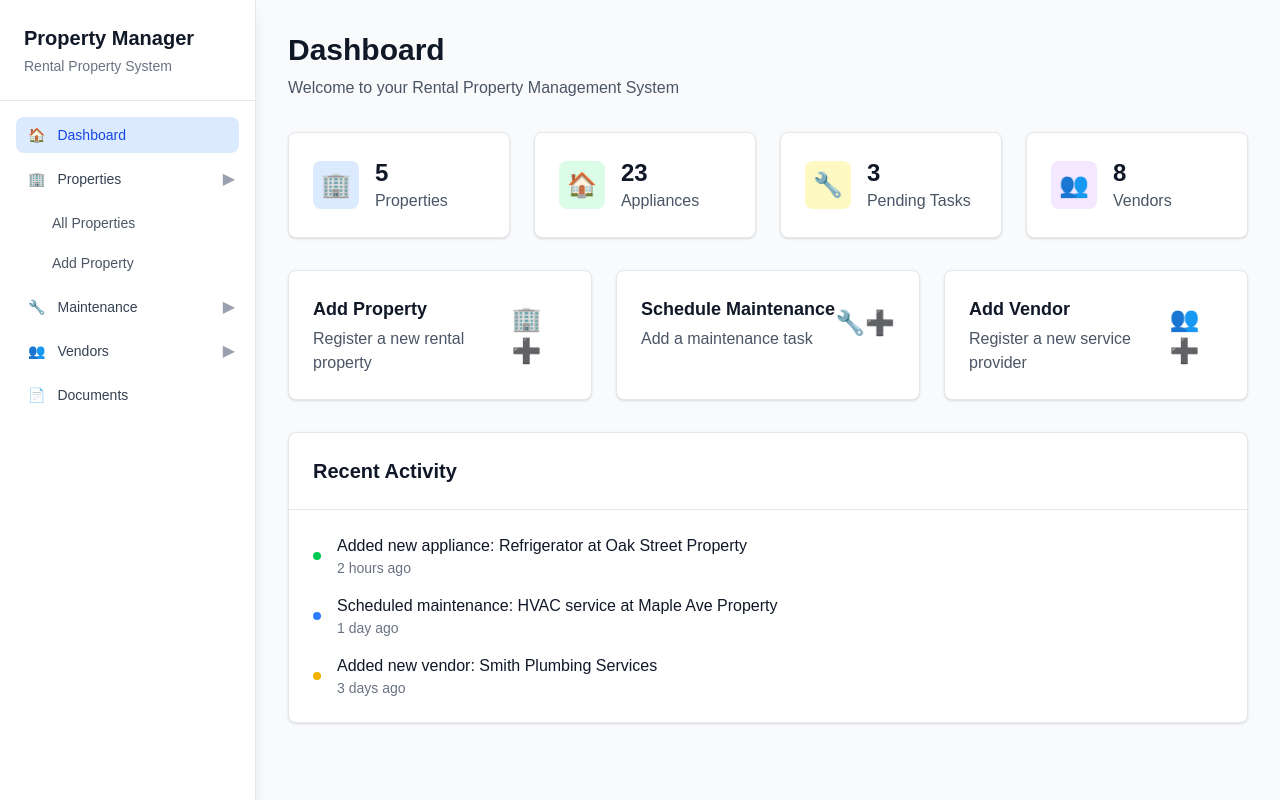
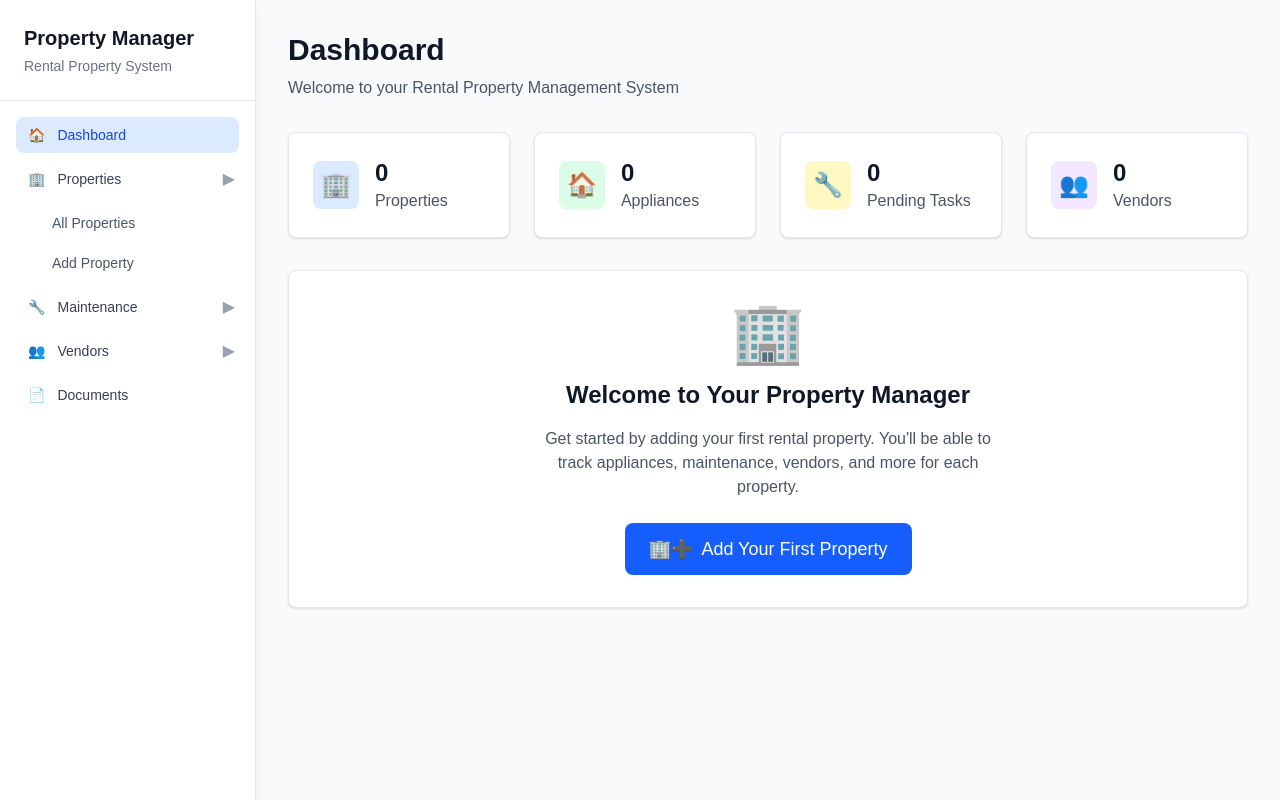
Before and after one commit to MasonDudley/home-manual, a Next.js app: page / in a window 1280 px wide. Built offline with nearby package versions, Linux system fonts and the light colour scheme.

Commit message:
Update dashboard to use real data and show proper empty states

```diff
--- a/src/app/page.tsx
+++ b/src/app/page.tsx
@@ -1,6 +1,22 @@
+'use client';
+
 import Link from 'next/link';
+import { useEffect, useState } from 'react';
+import { getStats } from './lib/dataManager';
 
 export default function Dashboard() {
+  const [stats, setStats] = useState({
+    propertyCount: 0,
+    applianceCount: 0,
+    vendorCount: 0,
+    pendingTasks: 0
+  });
+
+  useEffect(() => {
+    // Load stats when component mounts
+    setStats(getStats());
+  }, []);
+
   return (
     <div className="space-y-8">
       <div>
@@ -20,7 +36,7 @@ export default function Dashboard() {
               <span className="text-2xl">🏢</span>
             </div>
             <div className="ml-4">
-              <p className="text-2xl font-bold text-gray-900 dark:text-white">5</p>
+              <p className="text-2xl font-bold text-gray-900 dark:text-white">{stats.propertyCount}</p>
               <p className="text-gray-600 dark:text-gray-400">Properties</p>
             </div>
           </div>
@@ -32,7 +48,7 @@ export default function Dashboard() {
               <span className="text-2xl">🏠</span>
             </div>
             <div className="ml-4">
-              <p className="text-2xl font-bold text-gray-900 dark:text-white">23</p>
+              <p className="text-2xl font-bold text-gray-900 dark:text-white">{stats.applianceCount}</p>
               <p className="text-gray-600 dark:text-gray-400">Appliances</p>
             </div>
           </div>
@@ -44,7 +60,7 @@ export default function Dashboard() {
               <span className="text-2xl">🔧</span>
             </div>
             <div className="ml-4">
-              <p className="text-2xl font-bold text-gray-900 dark:text-white">3</p>
+              <p className="text-2xl font-bold text-gray-900 dark:text-white">{stats.pendingTasks}</p>
               <p className="text-gray-600 dark:text-gray-400">Pending Tasks</p>
             </div>
           </div>
@@ -56,14 +72,36 @@ export default function Dashboard() {
               <span className="text-2xl">👥</span>
             </div>
             <div className="ml-4">
-              <p className="text-2xl font-bold text-gray-900 dark:text-white">8</p>
+              <p className="text-2xl font-bold text-gray-900 dark:text-white">{stats.vendorCount}</p>
               <p className="text-gray-600 dark:text-gray-400">Vendors</p>
             </div>
           </div>
         </div>
       </div>
 
-      {/* Quick Actions */}
+      {/* Getting Started Section - Show if no properties */}
+      {stats.propertyCount === 0 && (
+        <div className="bg-white dark:bg-gray-800 rounded-lg shadow border border-gray-200 dark:border-gray-700 p-8 text-center">
+          <div className="text-6xl mb-4">🏢</div>
+          <h2 className="text-2xl font-semibold text-gray-900 dark:text-white mb-4">
+            Welcome to Your Property Manager
+          </h2>
+          <p className="text-gray-600 dark:text-gray-400 mb-6 max-w-md mx-auto">
+            Get started by adding your first rental property. You'll be able to track appliances,
+            maintenance, vendors, and more for each property.
+          </p>
+          <Link
+            href="/properties/add"
+            className="bg-blue-600 hover:bg-blue-700 text-white px-6 py-3 rounded-lg inline-flex items-center text-lg"
+          >
+            <span className="mr-2">🏢➕</span>
+            Add Your First Property
+          </Link>
+        </div>
+      )}
+
+      {/* Quick Actions - Show if has properties */}
+      {stats.propertyCount > 0 && (
         <div className="grid grid-cols-1 md:grid-cols-2 lg:grid-cols-3 gap-6">
           <Link
             href="/properties/add"
@@ -116,8 +154,10 @@ export default function Dashboard() {
             </div>
           </Link>
         </div>
+      )}
 
-      {/* Recent Activity */}
+      {/* Recent Activity - Only show if there are properties */}
+      {stats.propertyCount > 0 && (
         <div className="bg-white dark:bg-gray-800 rounded-lg shadow border border-gray-200 dark:border-gray-700">
           <div className="p-6 border-b border-gray-200 dark:border-gray-700">
             <h2 className="text-xl font-semibold text-gray-900 dark:text-white">
@@ -125,37 +165,15 @@ export default function Dashboard() {
             </h2>
           </div>
           <div className="p-6">
-          <div className="space-y-4">
-            <div className="flex items-center space-x-4">
-              <div className="w-2 h-2 bg-green-500 rounded-full"></div>
-              <div className="flex-1">
-                <p className="text-gray-900 dark:text-white">
-                  Added new appliance: Refrigerator at Oak Street Property
+            <div className="text-center py-8">
+              <div className="text-4xl mb-4">📋</div>
+              <p className="text-gray-500 dark:text-gray-400">
+                Activity tracking will appear here as you use the system
               </p>
-                <p className="text-sm text-gray-500 dark:text-gray-400">2 hours ago</p>
-              </div>
-            </div>
-            <div className="flex items-center space-x-4">
-              <div className="w-2 h-2 bg-blue-500 rounded-full"></div>
-              <div className="flex-1">
-                <p className="text-gray-900 dark:text-white">
-                  Scheduled maintenance: HVAC service at Maple Ave Property
-                </p>
-                <p className="text-sm text-gray-500 dark:text-gray-400">1 day ago</p>
-              </div>
-            </div>
-            <div className="flex items-center space-x-4">
-              <div className="w-2 h-2 bg-yellow-500 rounded-full"></div>
-              <div className="flex-1">
-                <p className="text-gray-900 dark:text-white">
-                  Added new vendor: Smith Plumbing Services
-                </p>
-                <p className="text-sm text-gray-500 dark:text-gray-400">3 days ago</p>
             </div>
           </div>
         </div>
-        </div>
-      </div>
+      )}
     </div>
   );
 }
```
Lines whose indentation alone changed are shown as unchanged.
